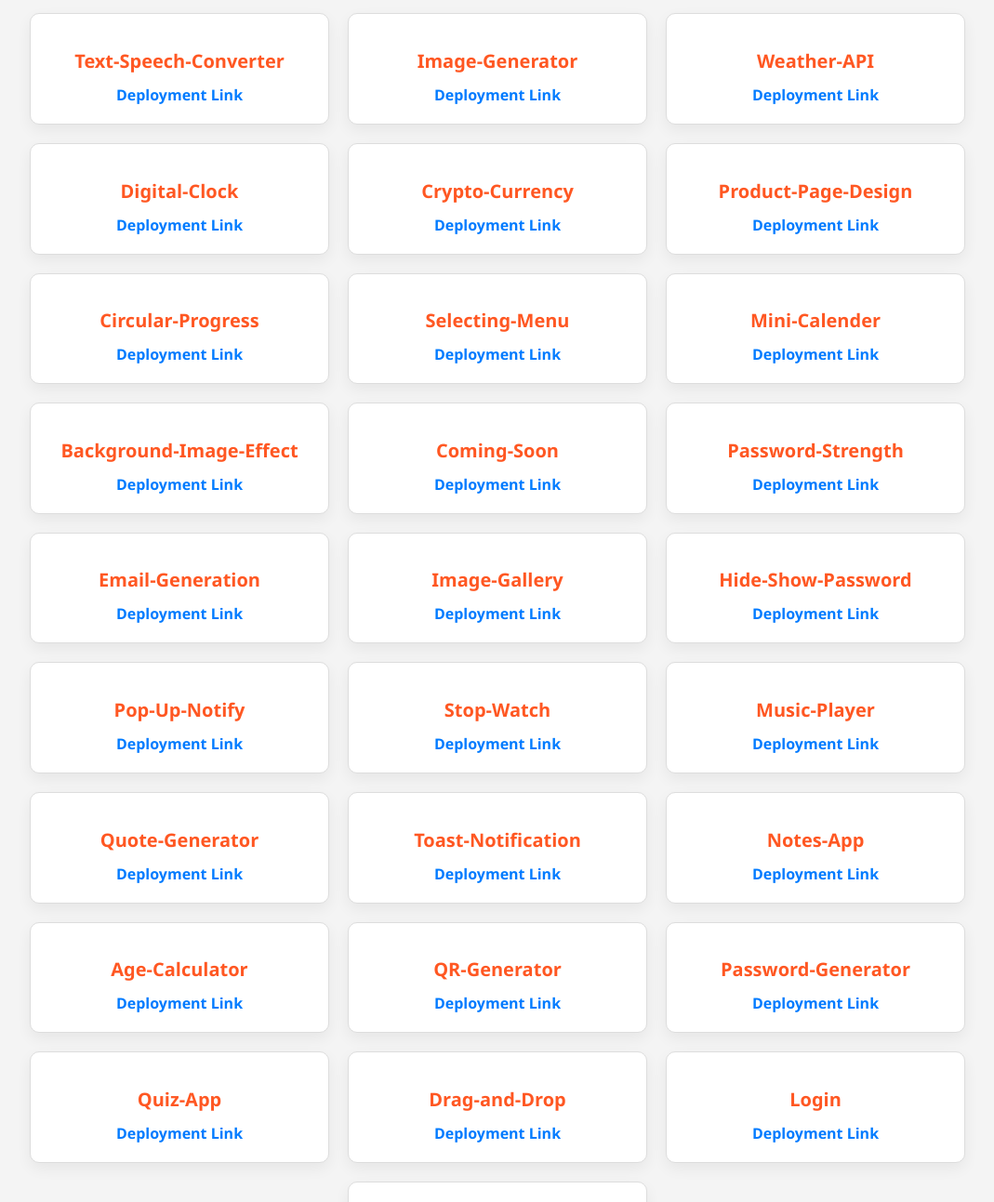
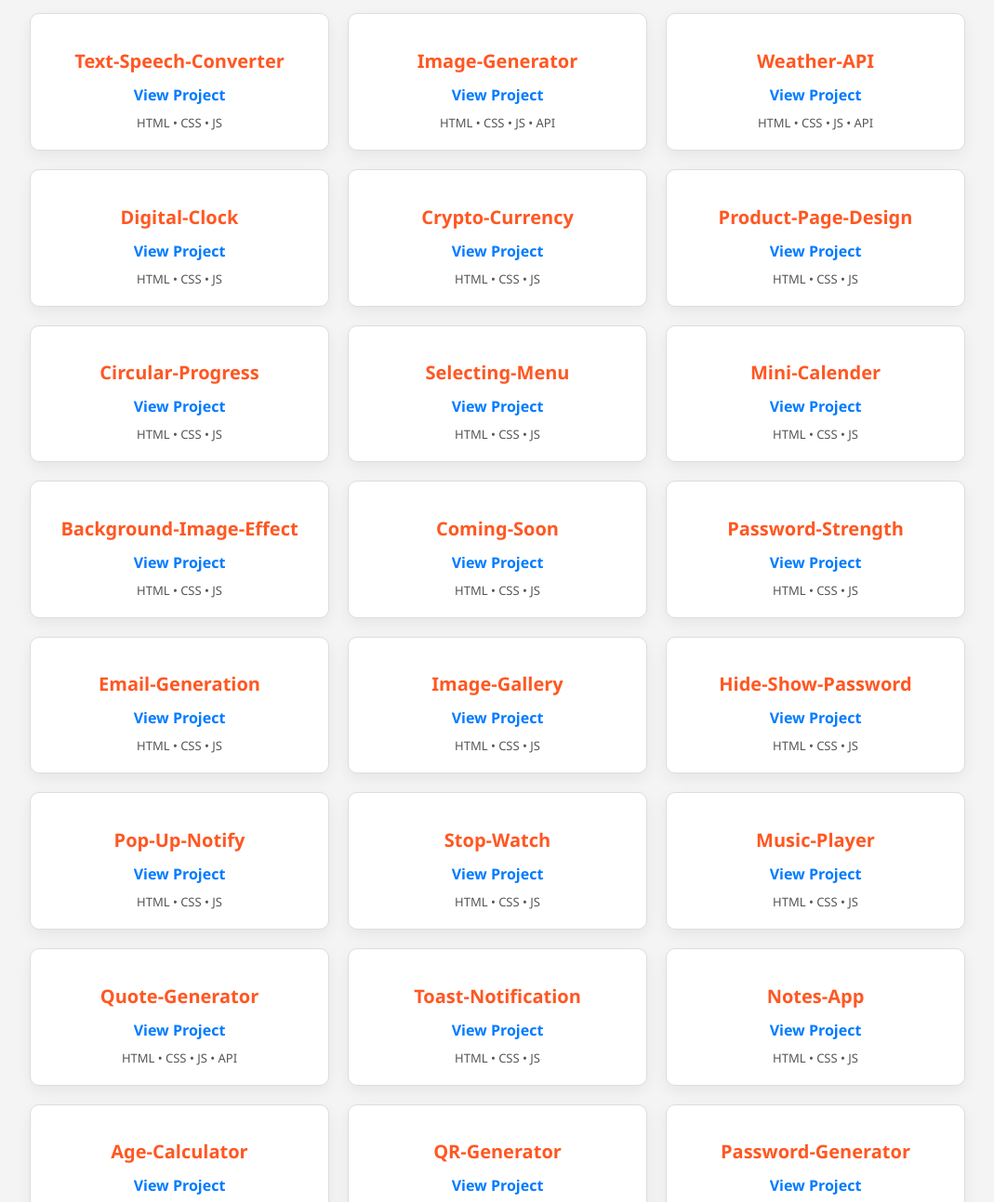
Before and after one commit to kirankumar72/My-Projects-List, a plain HTML site: page index.html in a window 1280 px wide. Shown: the part 100-1393 px from the top of the page at 93% size, without its empty margins (105-1174 px from the left). Drawn offline with Linux system fonts and the light colour scheme.

Commit message:
Update index.html

```diff
--- a/index.html
+++ b/index.html
@@ -1,131 +1,252 @@
 <!DOCTYPE html>
 <html lang="en">
   <head>
-    <meta charset="UTF-8">
-    <meta name="viewport" content="width=device-width, initial-scale=1.0">
+    <meta charset="UTF-8" />
+    <meta name="viewport" content="width=device-width, initial-scale=1.0" />
     <title>My Web Development Projects</title>
-    <link rel="stylesheet" href="style.css">
+    <link rel="stylesheet" href="style.css" />
   </head>
   <body>
-
-    <h1>My Web Development Projects</h1>
+    <h1>My Web Frontend Fiesta Projects</h1>
 
     <ul>
       <li>
         <h2>Text-Speech-Converter</h2>
-            <a href="https://kirankumar72.github.io/Text-Speech-Converter/" target="_blank">Deployment Link</a>
+        <a
+          href="https://kirankumar72.github.io/Text-Speech-Converter/"
+          target="_blank"
+          title="Open project in new tab"
+          >View Project</a
+        >
+        <div class="tech-tags">HTML • CSS • JS</div>
       </li>
       <li>
         <h2>Image-Generator</h2>
-            <a href="https://kirankumar72.github.io/Image-Searcher/" target="_blank">Deployment Link</a>
+        <a href="https://kirankumar72.github.io/Image-Searcher/" target="_blank"
+          >View Project</a
+        >
+        <div class="tech-tags">HTML • CSS • JS • API</div>
       </li>
       <li>
         <h2>Weather-API</h2>
-            <a href="https://kirankumar72.github.io/Weather-API/" target="_blank">Deployment Link</a>
+        <a href="https://kirankumar72.github.io/Weather-API/" target="_blank"
+          >View Project</a
+        >
+        <div class="tech-tags">HTML • CSS • JS • API</div>
       </li>
 
       <li>
         <h2>Digital-Clock</h2>
-    <a href="https://kirankumar72.github.io/Digital-Clock/" target="_blank">Deployment Link</a>
+        <a href="https://kirankumar72.github.io/Digital-Clock/" target="_blank"
+          >View Project</a
+        >
+        <div class="tech-tags">HTML • CSS • JS</div>
       </li>
       <li>
         <h2>Crypto-Currency</h2>
-    <a href="https://kirankumar72.github.io/Crypto-Currency/" target="_blank">Deployment Link</a>
+        <a
+          href="https://kirankumar72.github.io/Crypto-Currency/"
+          target="_blank"
+          >View Project</a
+        >
+        <div class="tech-tags">HTML • CSS • JS</div>
       </li>
       <li>
         <h2>Product-Page-Design</h2>
-    <a href="https://kirankumar72.github.io/Product-Page-Design/" target="_blank">Deployment Link</a>
+        <a
+          href="https://kirankumar72.github.io/Product-Page-Design/"
+          target="_blank"
+          >View Project</a
+        >
+        <div class="tech-tags">HTML • CSS • JS</div>
       </li>
       <li>
         <h2>Circular-Progress</h2>
-    <a href="https://kirankumar72.github.io/Circular-Progress/" target="_blank">Deployment Link</a>
+        <a
+          href="https://kirankumar72.github.io/Circular-Progress/"
+          target="_blank"
+          >View Project</a
+        >
+        <div class="tech-tags">HTML • CSS • JS</div>
       </li>
       <li>
         <h2>Selecting-Menu</h2>
-    <a href="https://kirankumar72.github.io/Selecting-Menu/" target="_blank">Deployment Link</a>
+        <a href="https://kirankumar72.github.io/Selecting-Menu/" target="_blank"
+          >View Project</a
+        >
+        <div class="tech-tags">HTML • CSS • JS</div>
       </li>
       <li>
         <h2>Mini-Calender</h2>
-    <a href="https://kirankumar72.github.io/Mini-Calender/" target="_blank">Deployment Link</a>
+        <a href="https://kirankumar72.github.io/Mini-Calender/" target="_blank"
+          >View Project</a
+        >
+        <div class="tech-tags">HTML • CSS • JS</div>
       </li>
       <li>
         <h2>Background-Image-Effect</h2>
-    <a href="https://kirankumar72.github.io/Background-Image-Effect/" target="_blank">Deployment Link</a>
+        <a
+          href="https://kirankumar72.github.io/Background-Image-Effect/"
+          target="_blank"
+          >View Project</a
+        >
+        <div class="tech-tags">HTML • CSS • JS</div>
       </li>
       <li>
         <h2>Coming-Soon</h2>
-    <a href="https://kirankumar72.github.io/Coming-Soon/" target="_blank">Deployment Link</a>
+        <a href="https://kirankumar72.github.io/Coming-Soon/" target="_blank"
+          >View Project</a
+        >
+        <div class="tech-tags">HTML • CSS • JS</div>
       </li>
       <li>
         <h2>Password-Strength</h2>
-    <a href="https://kirankumar72.github.io/Password-Strength/" target="_blank">Deployment Link</a>
+        <a
+          href="https://kirankumar72.github.io/Password-Strength/"
+          target="_blank"
+          >View Project</a
+        >
+        <div class="tech-tags">HTML • CSS • JS</div>
       </li>
       <li>
         <h2>Email-Generation</h2>
-    <a href="https://kirankumar72.github.io/Email-Generation/" target="_blank">Deployment Link</a>
+        <a
+          href="https://kirankumar72.github.io/Email-Generation/"
+          target="_blank"
+          >View Project</a
+        >
+        <div class="tech-tags">HTML • CSS • JS</div>
       </li>
       <li>
         <h2>Image-Gallery</h2>
-    <a href="https://kirankumar72.github.io/Image-Gallery/" target="_blank">Deployment Link</a>
+        <a href="https://kirankumar72.github.io/Image-Gallery/" target="_blank"
+          >View Project</a
+        >
+        <div class="tech-tags">HTML • CSS • JS</div>
       </li>
       <li>
         <h2>Hide-Show-Password</h2>
-    <a href="https://kirankumar72.github.io/Hide-Show-Password/" target="_blank">Deployment Link</a>
+        <a
+          href="https://kirankumar72.github.io/Hide-Show-Password/"
+          target="_blank"
+          >View Project</a
+        >
+        <div class="tech-tags">HTML • CSS • JS</div>
       </li>
       <li>
         <h2>Pop-Up-Notify</h2>
-    <a href="https://kirankumar72.github.io/Pop-Up-Notify/" target="_blank">Deployment Link</a>
+        <a href="https://kirankumar72.github.io/Pop-Up-Notify/" target="_blank"
+          >View Project</a
+        >
+        <div class="tech-tags">HTML • CSS • JS</div>
       </li>
       <li>
         <h2>Stop-Watch</h2>
-    <a href="https://kirankumar72.github.io/Stop-Watch/" target="_blank">Deployment Link</a>
+        <a href="https://kirankumar72.github.io/Stop-Watch/" target="_blank"
+          >View Project</a
+        >
+        <div class="tech-tags">HTML • CSS • JS</div>
       </li>
       <li>
         <h2>Music-Player</h2>
-    <a href="https://kirankumar72.github.io/Music-Player/" target="_blank">Deployment Link</a>
+        <a href="https://kirankumar72.github.io/Music-Player/" target="_blank"
+          >View Project</a
+        >
+        <div class="tech-tags">HTML • CSS • JS</div>
       </li>
       <li>
         <h2>Quote-Generator</h2>
-    <a href="https://kirankumar72.github.io/Quote-Generator/" target="_blank">Deployment Link</a>
+        <a
+          href="https://kirankumar72.github.io/Quote-Generator/"
+          target="_blank"
+          >View Project</a
+        >
+        <div class="tech-tags">HTML • CSS • JS • API</div>
       </li>
       <li>
         <h2>Toast-Notification</h2>
-    <a href="https://kirankumar72.github.io/Toast-Notification/" target="_blank">Deployment Link</a>
+        <a
+          href="https://kirankumar72.github.io/Toast-Notification/"
+          target="_blank"
+          >View Project</a
+        >
+        <div class="tech-tags">HTML • CSS • JS</div>
       </li>
       <li>
         <h2>Notes-App</h2>
-    <a href="https://kirankumar72.github.io/Notes-App/" target="_blank">Deployment Link</a>
+        <a href="https://kirankumar72.github.io/Notes-App/" target="_blank"
+          >View Project</a
+        >
+        <div class="tech-tags">HTML • CSS • JS</div>
       </li>
       <li>
         <h2>Age-Calculator</h2>
-    <a href="https://kirankumar72.github.io/Age-Calculator/" target="_blank">Deployment Link</a>
+        <a href="https://kirankumar72.github.io/Age-Calculator/" target="_blank"
+          >View Project</a
+        >
+        <div class="tech-tags">HTML • CSS • JS</div>
       </li>
       <li>
         <h2>QR-Generator</h2>
-    <a href="https://kirankumar72.github.io/QR-Generator/" target="_blank">Deployment Link</a>
+        <a href="https://kirankumar72.github.io/QR-Generator/" target="_blank"
+          >View Project</a
+        >
+        <div class="tech-tags">HTML • CSS • JS • API</div>
       </li>
       <li>
         <h2>Password-Generator</h2>
-    <a href="https://kirankumar72.github.io/Password-Generator/" target="_blank">Deployment Link</a>
+        <a
+          href="https://kirankumar72.github.io/Password-Generator/"
+          target="_blank"
+          >View Project</a
+        >
+        <div class="tech-tags">HTML • CSS • JS • API</div>
       </li>
       <li>
         <h2>Quiz-App</h2>
-    <a href="https://kirankumar72.github.io/Quiz-App/" target="_blank">Deployment Link</a>
+        <a href="https://kirankumar72.github.io/Quiz-App/" target="_blank"
+          >View Project</a
+        >
+        <div class="tech-tags">HTML • CSS • JS</div>
       </li>
       <li>
         <h2>Drag-and-Drop</h2>
-    <a href="https://kirankumar72.github.io/Drag-and-Drop/" target="_blank">Deployment Link</a>
+        <a href="https://kirankumar72.github.io/Drag-and-Drop/" target="_blank"
+          >View Project</a
+        >
+        <div class="tech-tags">HTML • CSS • JS</div>
       </li>
       <li>
         <h2>Login</h2>
-    <a href="https://kirankumar72.github.io/Login/" target="_blank">Deployment Link</a>
+        <a href="https://kirankumar72.github.io/Login/" target="_blank"
+          >View Project</a
+        >
+        <div class="tech-tags">HTML • CSS • JS</div>
       </li>
       <li>
         <h2>To-Do-List</h2>
-    <a href="https://kirankumar72.github.io/To-Do-List/" target="_blank">Deployment Link</a>
+        <a href="https://kirankumar72.github.io/To-Do-List/" target="_blank"
+          >View Project</a
+        >
+        <div class="tech-tags">HTML • CSS • JS</div>
       </li>
+    </ul>
+    <script>
+      const searchInput = document.getElementById("searchInput");
+      const projectList = document.getElementById("projectList");
+      const projects = projectList.getElementsByTagName("li");
 
-</ul>
-
+      searchInput.addEventListener("input", function () {
+        const filter = searchInput.value.toLowerCase();
+        Array.from(projects).forEach((project) => {
+          const title = project.querySelector("h2").innerText.toLowerCase();
+          if (title.includes(filter)) {
+            project.style.display = "";
+          } else {
+            project.style.display = "none";
+          }
+        });
+      });
+    </script>
   </body>
 </html>
```
Lines whose indentation alone changed are shown as unchanged.
